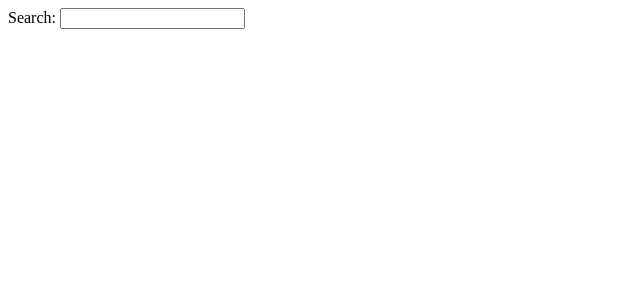
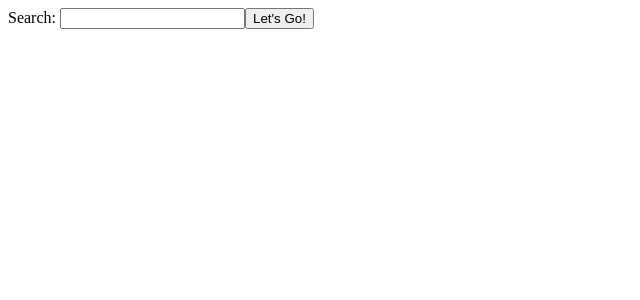
Before and after one commit to IngeborgSlegers/testGitAngular, an Angular app: page / in a window 1280 px wide. Shown: the top 300 px of the page, without its empty margins (0-640 px from the left). Built offline with nearby package versions, Linux system fonts and the light colour scheme.

Commit message:
let's see if this merges

```diff
--- a/src/app/app.component.html
+++ b/src/app/app.component.html
@@ -1,7 +1,8 @@
 <div>
-  <form [formGroup]="results">
+  <form [formGroup]="resultsSW">
     <label> Search:
       <input type="text" formControlName="searchbar">
     </label>
+    <button type="submit">Let's Go!</button>
   </form>
 </div>
--- a/src/app/app.component.ts
+++ b/src/app/app.component.ts
@@ -9,7 +9,7 @@ import { FormGroup, FormControl } from '@angular/forms';
 export class AppComponent {
   title = 'testGit';
 
-  results = new FormGroup({
+  resultsSW = new FormGroup({
     searchbar: new FormControl('')
   })
 }
```
